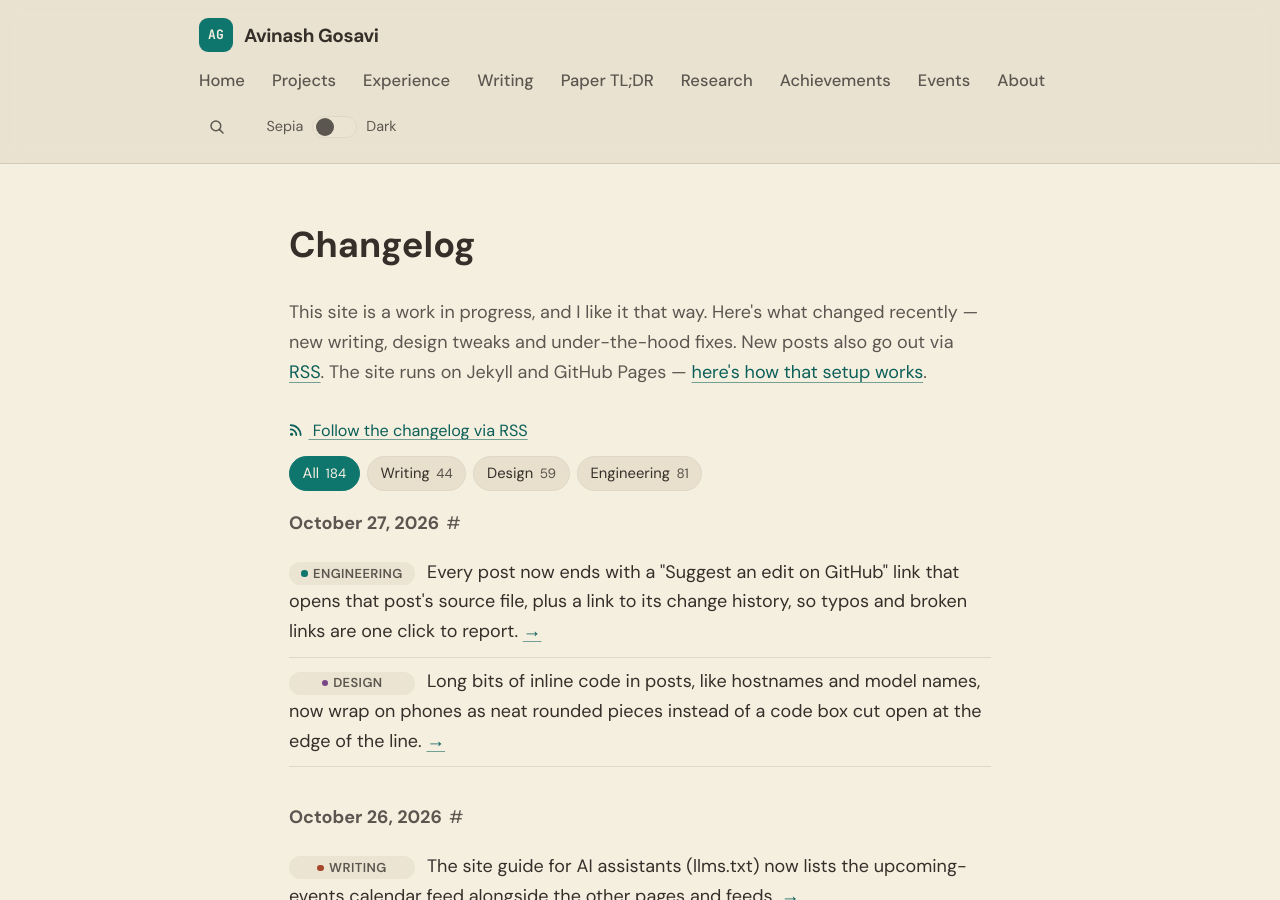
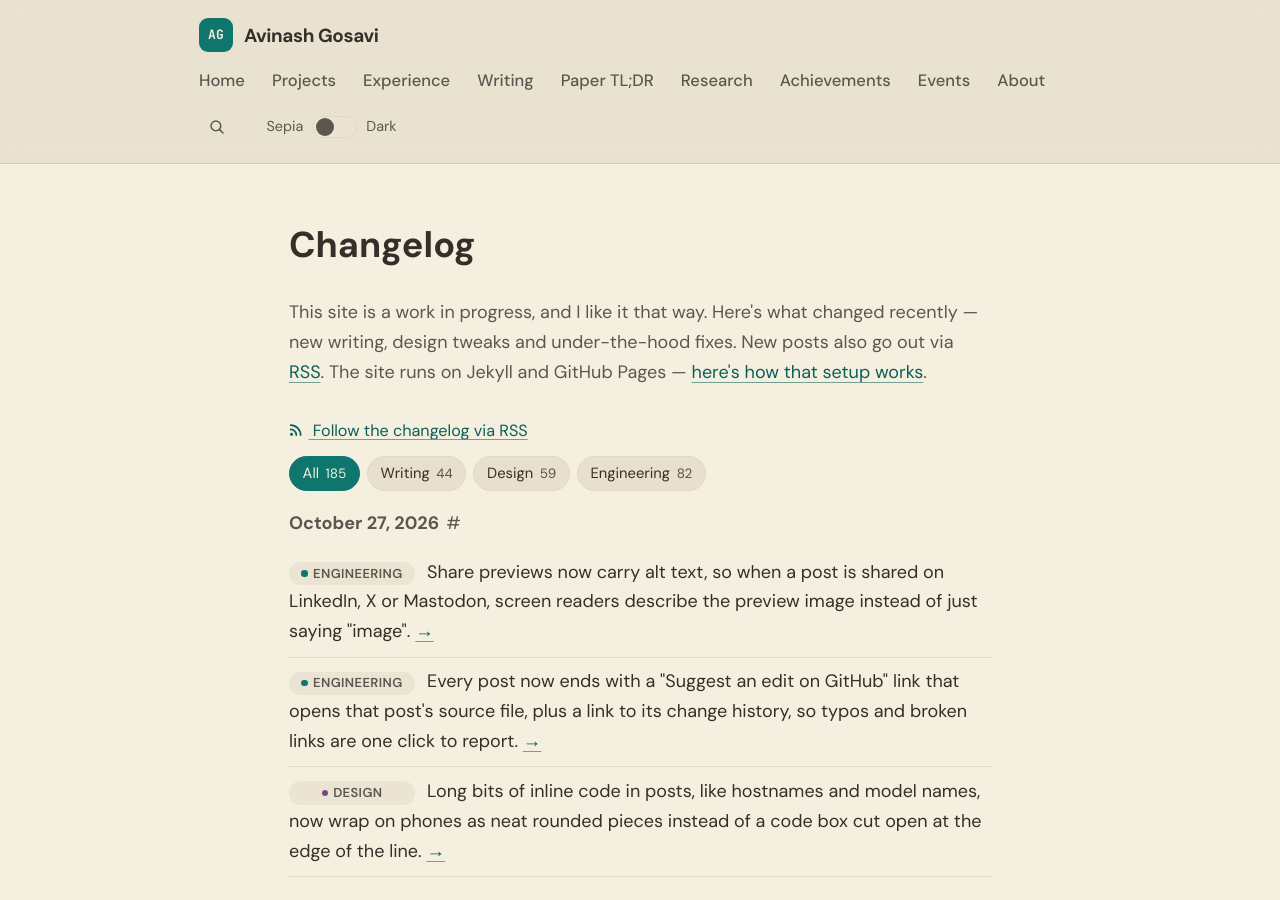
Before and after one commit to aag1091-alt/avinashgosavi.com, a Jekyll site: the page built from changelog.md, in a window 1280 px wide and 900 px high. Built offline with Jekyll 4.4.1, drawn with Linux system fonts in a browser that asks for light colours.

Commit message:
Engineering: alt text (and card size) for share-preview images
og:image:alt + twitter:image:alt on every page via _includes/og-image-meta.html;
image_alt front matter for the two photo share images; check_seo.py warns when missing.

Co-Authored-By: Claude <noreply@anthropic.com>

```diff
--- a/_data/changelog.yml
+++ b/_data/changelog.yml
@@ -1,5 +1,9 @@
 # Public changelog shown on /changelog and (latest 3) on the homepage.
 # Newest first. desk: Writing | Design | Engineering
+- date: 2026-10-27
+  desk: Engineering
+  text: Share previews now carry alt text, so when a post is shared on LinkedIn, X or Mastodon, screen readers describe the preview image instead of just saying "image".
+  link: /post/sf-ruby-2025/
 - date: 2026-10-27
   desk: Engineering
   text: Every post now ends with a "Suggest an edit on GitHub" link that opens that post's source file, plus a link to its change history, so typos and broken links are one click to report.
--- /dev/null
+++ b/_includes/og-image-meta.html
@@ -0,0 +1,28 @@
+{%- comment -%}
+  Alt text (and size, for generated cards) for the share-preview image that
+  jekyll-seo-tag puts in og:image / twitter:image. Screen-reader users on
+  social sites hear this instead of "image".
+  Cards from scripts/og_cards.py are 1200x630 and show the page title.
+  Photos: set `image_alt:` in front matter; the site default is the about photo.
+{%- endcomment -%}
+{%- assign og_img = page.image | default: site.logo -%}
+{%- if og_img -%}
+  {%- if page.image_alt -%}
+    {%- assign og_alt = page.image_alt -%}
+  {%- elsif og_img contains '/assets/og/' -%}
+    {%- assign og_alt = page.title | default: site.title | append: ' — share card from avinashgosavi.com' -%}
+  {%- elsif og_img == '/assets/images/about.jpg' -%}
+    {%- assign og_alt = 'Photo of ' | append: site.author.name -%}
+  {%- else -%}
+    {%- assign og_alt = '' -%}
+  {%- endif %}
+  {%- if og_img contains '/assets/og/' %}
+  <meta property="og:image:width" content="1200">
+  <meta property="og:image:height" content="630">
+  <meta property="og:image:type" content="image/png">
+  {%- endif %}
+  {%- if og_alt != '' %}
+  <meta property="og:image:alt" content="{{ og_alt | strip_html | escape }}">
+  <meta name="twitter:image:alt" content="{{ og_alt | strip_html | escape }}">
+  {%- endif %}
+{%- endif -%}
--- a/_layouts/default.html
+++ b/_layouts/default.html
@@ -37,6 +37,7 @@
   <link rel="alternate" type="application/atom+xml" title="Changelog" href="{{ '/feed/changelog.xml' | relative_url }}">
   {%- endif %}
   {% seo %}
+  {% include og-image-meta.html %}
   {%- if page.noindex %}
   <meta name="robots" content="noindex">
   {%- endif %}
```
Also changed, not shown: _posts/2025-11-27-sf-ruby-2025.md (+1 -0 lines), _posts/2026-03-16-building-rena-ai-health-companion-gemini-live.md (+1 -0 lines), scripts/check_seo.py (+7 -0 lines).
